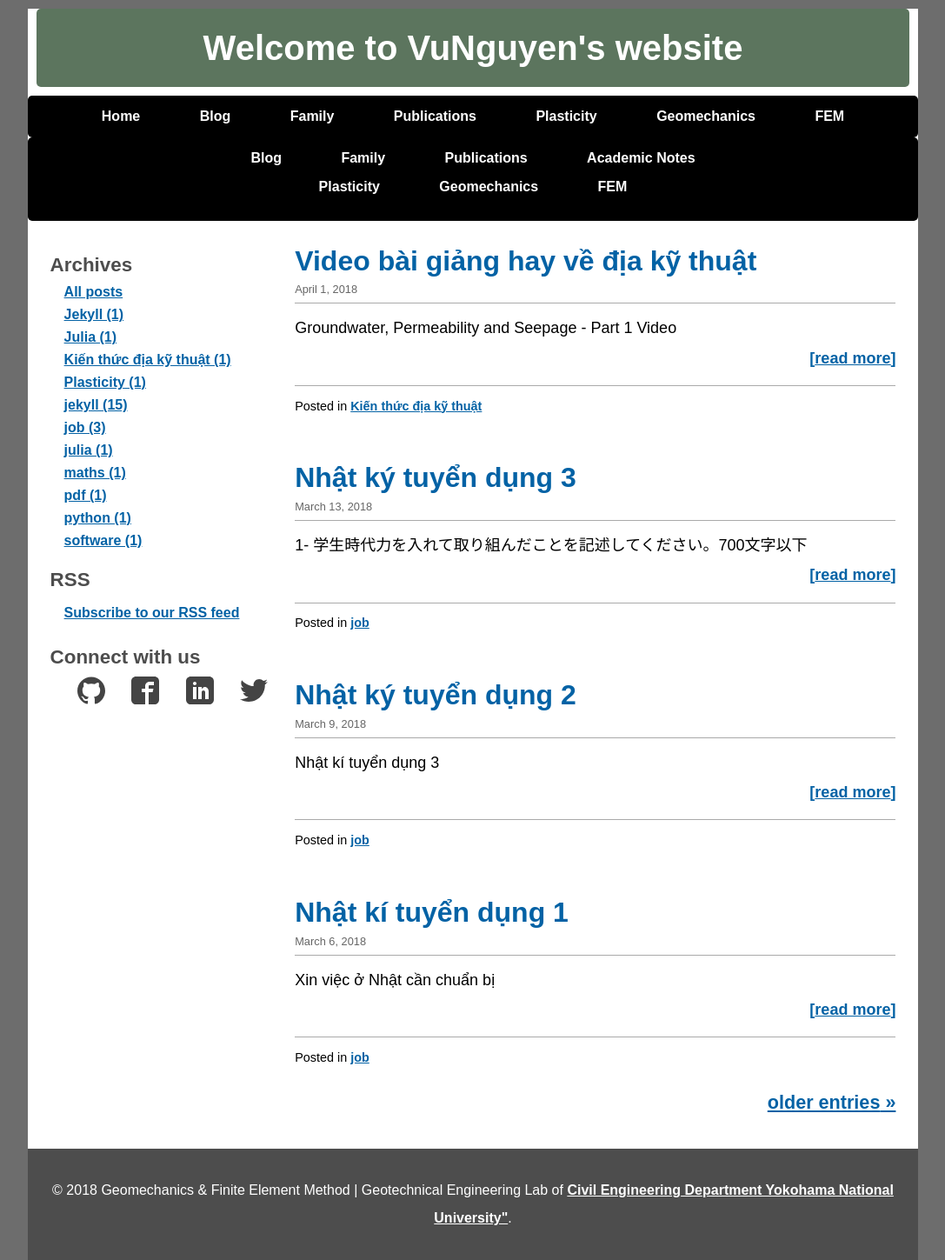
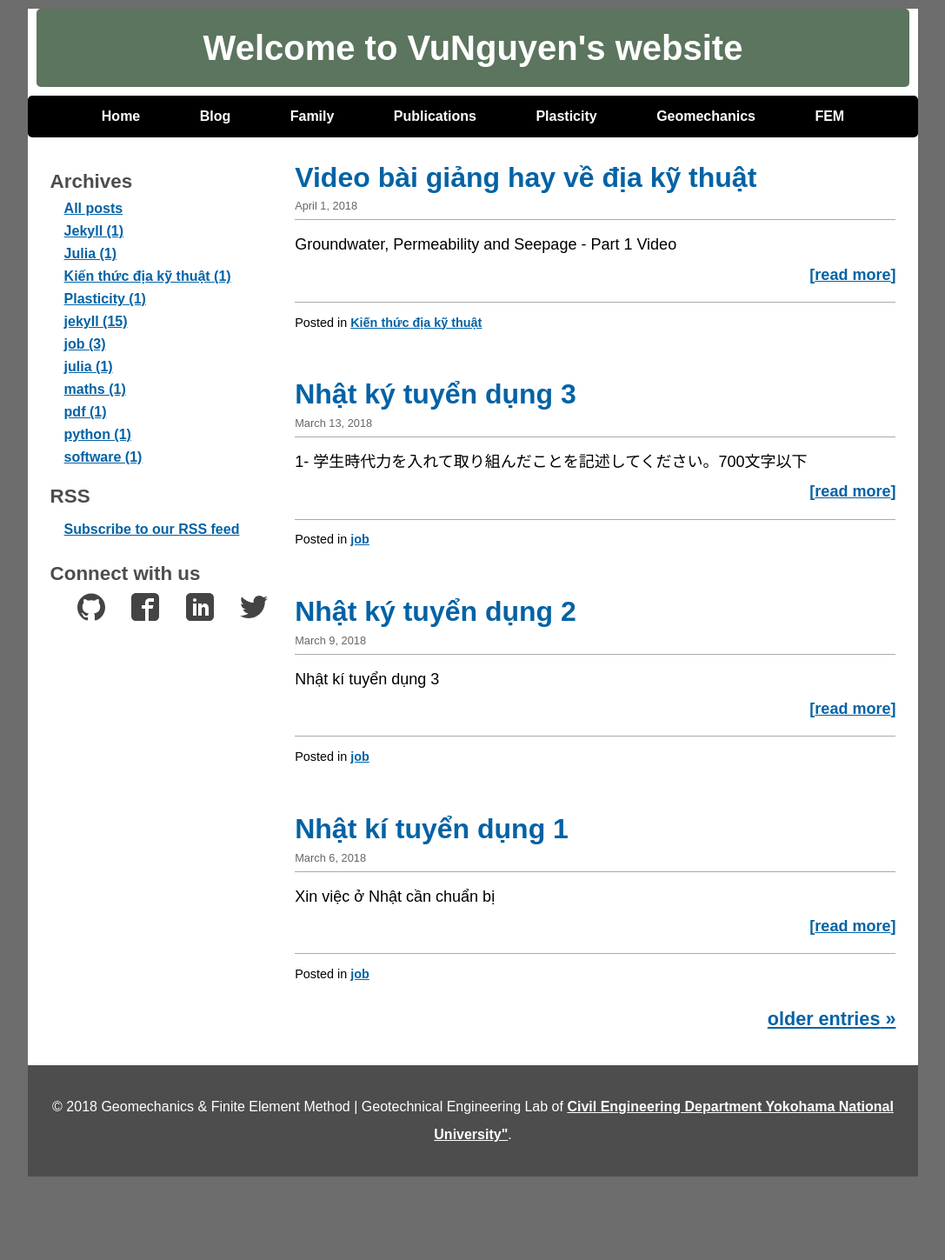
Before and after one commit to quangvunp/geomechanics, a Jekyll site: the page built from index.html, in a window 1280 px wide. Shown: the whole page at 87% size, without its empty margins (96-1183 px from the left). Built offline with Jekyll 4.4.1, drawn with Linux system fonts in a browser that asks for light colours; the list of posts is cut into pages by our own code; after the commit the page ends 1353 px from its top, so only the background shows below that.

Commit message:
Update default.html

```diff
--- a/_layouts/default.html
+++ b/_layouts/default.html
@@ -39,21 +39,6 @@
 </div>
 
 
-<div id="navbar">
-	<ul>
-	<li><a href="{{site.baseurl}}/index.html">Blog</a></li>
-	<li><a href="{{site.baseurl}}/Family.html">Family</a></li>
-	<li><a href="{{site.baseurl}}/Publications.html">Publications</a></li>
-	<li><a href="#"> Academic Notes </a>
-	 	 <ul>
-		<li><a href="{{site.baseurl}}/Plasticity.html"> Plasticity </a></li>
-	        <li><a href="{{site.baseurl}}/geotech.html"> Geomechanics </a></li>
-	        <li><a href="{{site.baseurl}}/FEM.html"> FEM </a></li>
-		</ul>
- 	 </li>
-	</ul>
-</div>
-
 
 </header>
 
```
